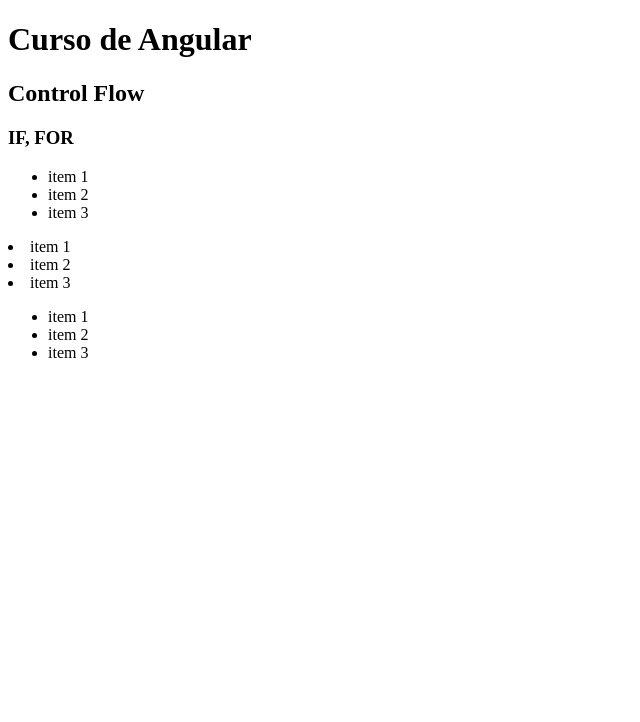
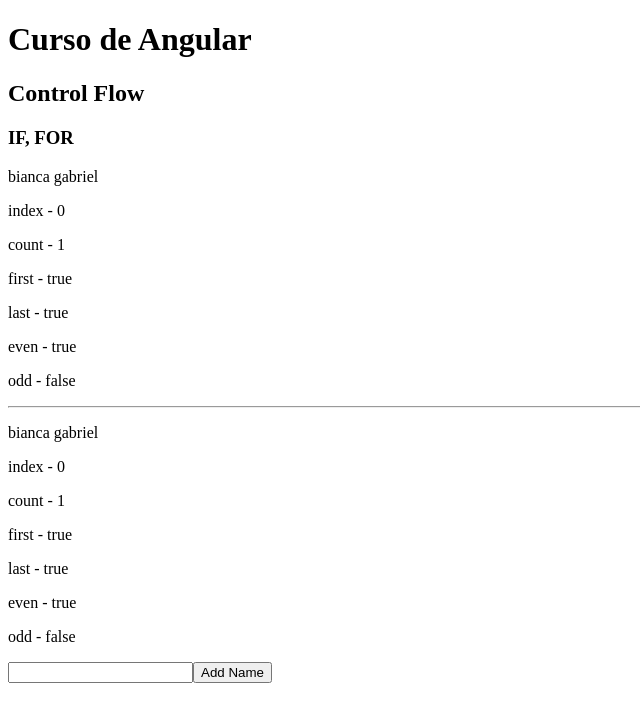
Before and after one commit to biancagabriel/cursoAngular, an Angular app in the folder meu-primeiro-projeto-latest/: page / in a window 1280 px wide. Shown: the top 722 px of the page, without its empty margins (0-640 px from the left). Built offline with nearby package versions, Linux system fonts and the light colour scheme.

Commit message:
@for e valores

```diff
--- a/meu-primeiro-projeto-latest/src/app/components/template/template-control-flow/template-control-flow.component.html
+++ b/meu-primeiro-projeto-latest/src/app/components/template/template-control-flow/template-control-flow.component.html
@@ -1,26 +1,45 @@
 <h2> Control Flow </h2>
 <h3>IF, FOR</h3>
 <!-- forma nova-->
-@if(loadingData$ | async; as data){
-    <ul>
-        @for(item of data; track item){
-            <li>{{item}}</li>
-        }
-
-    </ul>
-}@else{
-    <p>carregando...</p>
+@for(
+    item of itens; track item.name;
+    let i = $index;
+    let c = $count;
+    let f = $first;
+    let l = $last;
+    let e = $even;
+    let o = $odd;
+){
+    <p>{{item.name}}</p>
+    <p>index - {{i}}</p>
+    <p>count - {{c}}</p>
+    <p>first - {{f}}</p>
+    <p>last - {{l}}</p>
+    <p>even - {{e}}</p>
+    <p>odd - {{o}}</p>
 }
 
-@for(item of loadingData$ | async; track item){
-    <li>{{item}}</li>
-}
+<hr/>
+
 <!-- forma antiga-->
-<ng-container *ngIf="loadingData$ | async as data; else loading">
-    <ul>
-        <ng-container *ngFor="let item of data; trackBy: trackByFn">
-            <li>{{item}}</li>
-        </ng-container>
-    </ul>
+<ng-container *ngFor="
+    let item of itens;
+    let i = index;
+    let c = count;
+    let f = first;
+    let l = last;
+    let e = even;
+    let o = odd;
+    trackBy: trackByFn"
+>
+    <p>{{item.name}}</p>
+    <p>index - {{i}}</p>
+    <p>count - {{c}}</p>
+    <p>first - {{f}}</p>
+    <p>last - {{l}}</p>
+    <p>even - {{e}}</p>
+    <p>odd - {{o}}</p>
 </ng-container>
-<ng-template #loading> <p>carregando...</p></ng-template>
+
+<input #name type="text">
+<button (click)="addNewName(name.value)">Add Name</button>
--- a/meu-primeiro-projeto-latest/src/app/components/template/template-control-flow/template-control-flow.component.ts
+++ b/meu-primeiro-projeto-latest/src/app/components/template/template-control-flow/template-control-flow.component.ts
@@ -12,6 +12,7 @@
 export class TemplateControlFlowComponent {
   public isTrue = true;
 
+  public itens= [{name: 'bianca gabriel'}];
   public loadingData$: Observable<string[]> = of([
     'item 1',
     'item 2',
@@ -21,4 +22,8 @@
   public trackByFn(index: number){
     return index;
   }
+
+  public addNewName(value:string){
+    return this.itens.push({name : value});
+  }
 }
```
